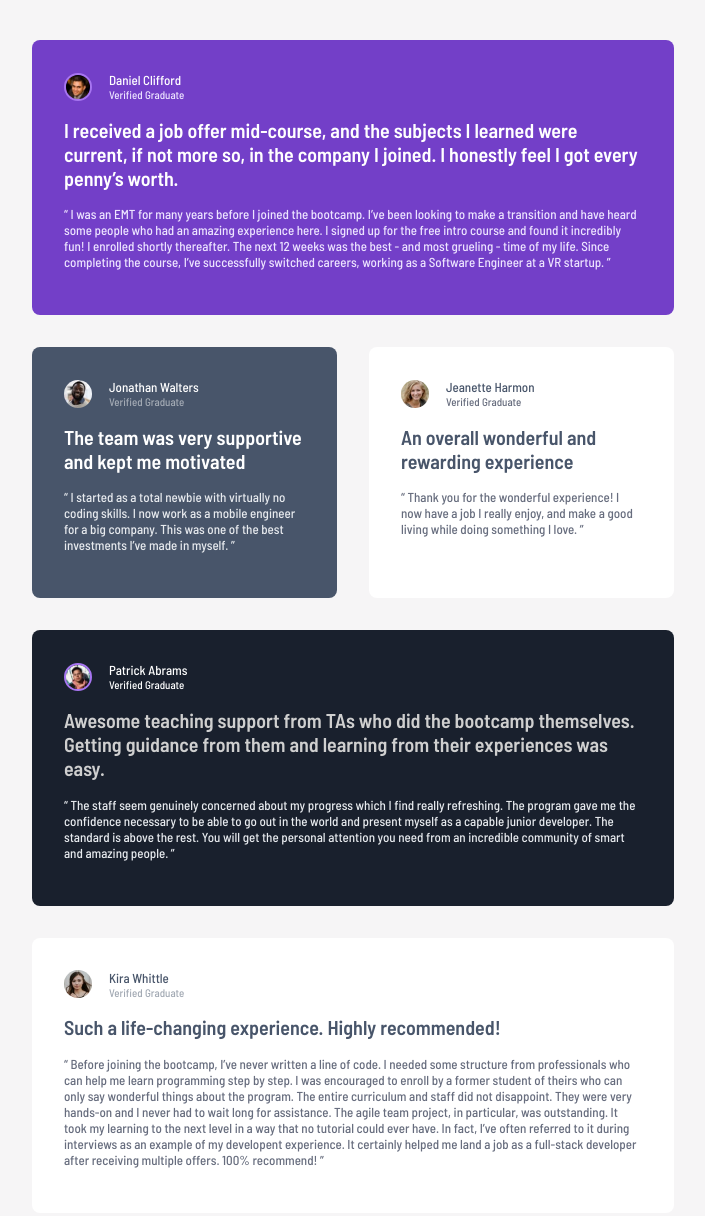
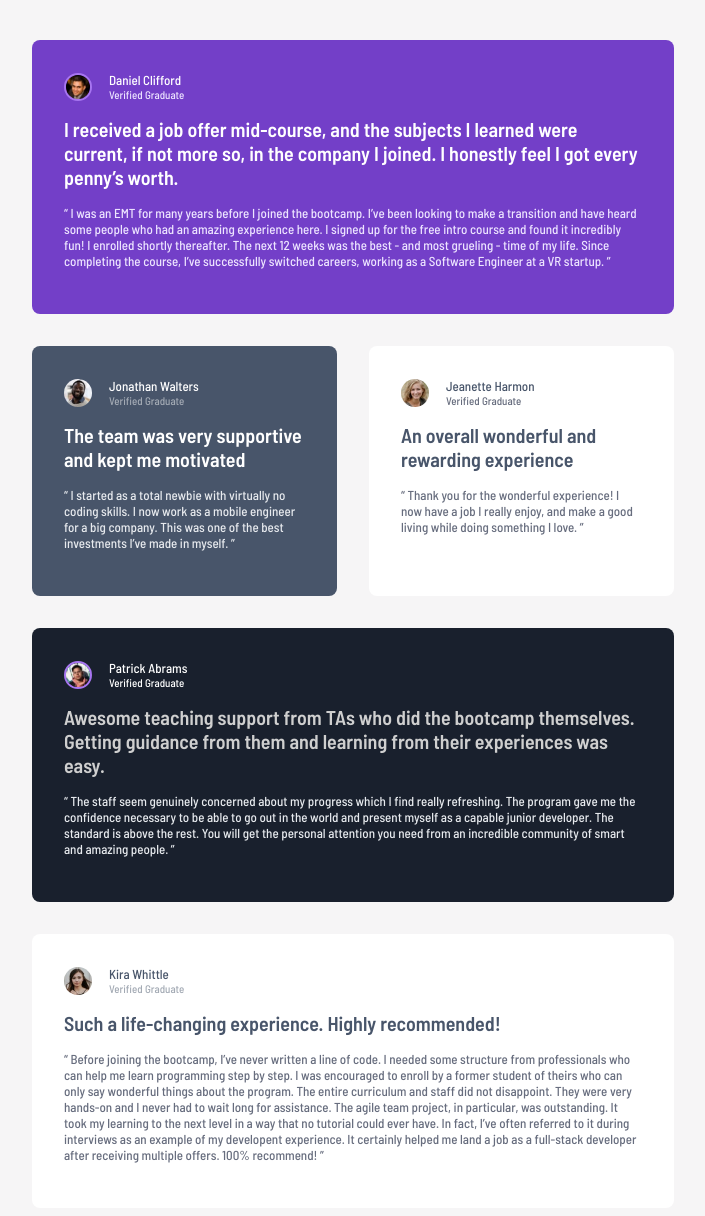
Before and after one commit to amigos81/testimonials-grid-section, a plain HTML site: page index.html in a window 1280 px wide. Shown: the whole page, without its empty margins (287-992 px from the left). Drawn offline with Linux system fonts and the light colour scheme.

Commit message:
update title

```diff
--- a/index.html
+++ b/index.html
@@ -25,11 +25,11 @@
                 <div class="verified text-purble-50">Verified Graduate</div>
               </div>
             </div>
-            <h2 class="text-white">
+            <div class="title text-white">
               I received a job offer mid-course, and the subjects I learned were
               current, if not more so, in the company I joined. I honestly feel
               I got every penny’s worth.
-            </h2>
+            </div>
             <p class="text-purble-50">
               “ I was an EMT for many years before I joined the bootcamp. I’ve
               been looking to make a transition and have heard some people who
@@ -50,9 +50,9 @@
                 <div class="verified text-grey-300">Verified Graduate</div>
               </div>
             </div>
-            <h2 class="text-white">
+            <div class="title text-white">
               The team was very supportive and kept me motivated
-            </h2>
+            </div>
             <p class="text-grey-100">
               “ I started as a total newbie with virtually no coding skills. I
               now work as a mobile engineer for a big company. This was one of
@@ -69,9 +69,9 @@
                 <div class="verified text-grey-400">Verified Graduate</div>
               </div>
             </div>
-            <h2 class="text-grey-500">
+            <div class="title text-grey-500">
               An overall wonderful and rewarding experience
-            </h2>
+            </div>
             <p class="text-grey-400">
               “ Thank you for the wonderful experience! I now have a job I
               really enjoy, and make a good living while doing something I love.
@@ -88,11 +88,11 @@
                 <div class="verified text-white">Verified Graduate</div>
               </div>
             </div>
-            <h2 class="text-grey-200">
+            <div class="title text-grey-200">
               Awesome teaching support from TAs who did the bootcamp themselves.
               Getting guidance from them and learning from their experiences was
               easy.
-            </h2>
+            </div>
             <p class="text-grey-100">
               “ The staff seem genuinely concerned about my progress which I
               find really refreshing. The program gave me the confidence
@@ -113,9 +113,9 @@
               </div>
             </div>
 
-            <h2 class="text-grey-500">
+            <div class="title text-grey-500">
               Such a life-changing experience. Highly recommended!
-            </h2>
+            </div>
             <p class="text-grey-400">
               “ Before joining the bootcamp, I’ve never written a line of code.
               I needed some structure from professionals who can help me learn
--- a/style.css
+++ b/style.css
@@ -103,9 +103,10 @@ body {
 .card-dark {
   background-color: var(--dark);
 }
-.card h2 {
+.card .title {
   font-size: 20px;
   font-weight: 600;
+  margin: 16px 0;
 }
 .card p {
   font-size: 13px;
```
